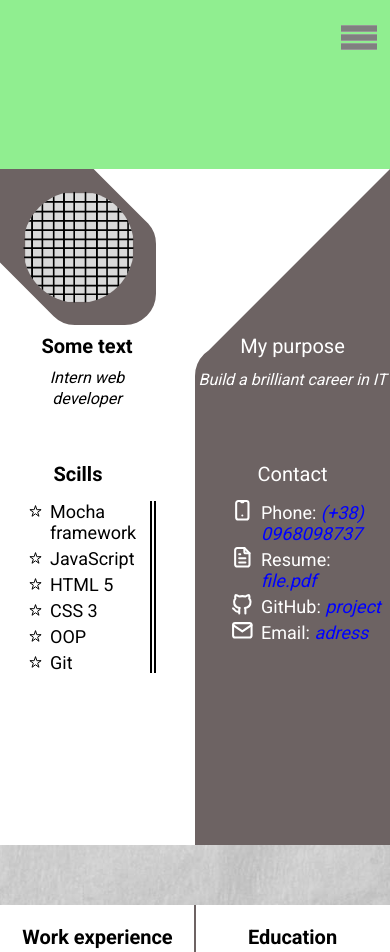
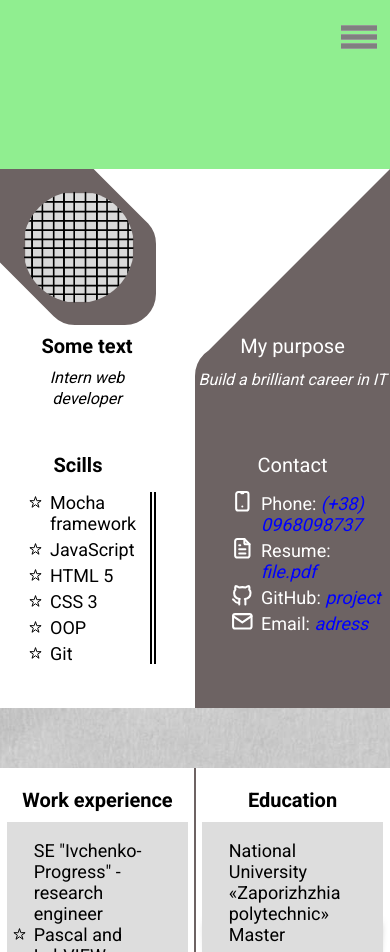
Before and after one commit to CyberBrainiac/CV, a plain HTML site: page index.html in a window 390 px wide. Shown: the top 952 px of the page. Drawn offline with Linux system fonts and the light colour scheme; files whose address does not match are found by name.

Commit message:
resume v-2-2
fixed bug in menu button
create function. It is allow resize section in site

```diff
--- a/script.js
+++ b/script.js
@@ -2,12 +2,11 @@
 document.onclick = (elem) => console.log(`X:${elem.clientX} Y:${elem.clientY}`);//для тестов и разработки, удалить после окончания проекта
 
 function adaptiveDesign() {
-  let sectionsArr = document.getElementsByTagName("section");
   let menu = document.querySelector(".burger-menu");
   let button = document.querySelector(".burger-menu_button");
   let buttonLines = button.children;
   let navigationLinkArr = Array.from( document.querySelector(".burger-menu_nav").children);
-  let page = document.querySelector(".page");
+  let pageContent = document.querySelector(".pageContent");
   let idIntervalArr_blinkLine = [];
   let backgroundColor = "#6D6363";
   let cornerCircleRadius;
@@ -25,26 +24,30 @@ function adaptiveDesign() {
 
 
   function drawDesign() {
-    windowInnerWidth = document.documentElement.clientWidth; //параметри можуть змінюватись
+    windowInnerWidth = document.documentElement.clientWidth; //можуть змінюватись при перевороті пристрою
     windowInnerHeight = document.documentElement.clientHeight;
     headerStyle = getComputedStyle( document.querySelector("header"));
     footerStyle = getComputedStyle( document.querySelector("footer"));
-    console.log("drawDesign");
 
     try {
+      /* f() for build content */
       adaptiveBodySize();
-      drawBackgroundS1_P1();
-      drawBackgroundS1_P2();
-      drawBackgroundS2();
       createAdaptiveImage();
       createAdaptiveBurgerMenu();
       adaptiveScillsContainer();
       adaptivePurposeContainer();
       adaptiveContactContainer();
+
+      /* f() for make site pretty */
+      correctExtraHeight();
+      drawBackgroundS1_P1();
+      drawBackgroundS1_P2();
+      drawBackgroundS2();
       toggleOverlay();
     } catch (error) {
       return(error);
     }
+
 
     // let mainPromise = new Promise( function(resolve, reject) {
     //   setInterval(function(resolve) {
@@ -97,19 +100,6 @@ function adaptiveDesign() {
   }
 
 
-  function toggleOverlay() {
-    let overlay = document.getElementById("overlay");
-
-    if(overlay.classList.contains("overlay")) {
-      overlay.textContent = "";
-      overlay.classList.toggle("overlay");
-    } else {
-      overlay.classList.toggle("overlay");
-      overlay.textContent = "SITE IS LOADING";
-    }
-  }
-
-
   function elementOffset(elem) {
     let el = elem.getBoundingClientRect();
     let scrolltop = Math.round(document.body.scrollTop + el.top);
@@ -119,20 +109,28 @@ function adaptiveDesign() {
 
 
   function adaptiveBodySize() {
+    let sectionsArr = document.getElementsByTagName("section");
+    let header = document.querySelector(".header");
     sectionsArr = document.getElementsByTagName("section");
 
     if(windowInnerWidth > 990) {
-      fontSize = 22;
-      page.style.left = (windowInnerWidth - 990) / 2 + "px";
-      page.style.width = "990px";
+      fontSize = 20;
+      pageContent.style.marginLeft = (windowInnerWidth - 990) / 2 + "px";
+      pageContent.style.width = "990px";
+      header.style.marginLeft = (windowInnerWidth - 990) / 2 + "px";
+      header.style.width = "990px";
     } else if(windowInnerWidth >= 660 && windowInnerWidth < 990 ) {
       fontSize = 20;
-      page.style.left = "0px";
-      page.style.width = windowInnerWidth + "px";
+      pageContent.style.marginLeft = "0px";
+      pageContent.style.width = windowInnerWidth + "px";
+      header.style.marginLeft = "0px";
+      header.style.width = windowInnerWidth + "px";
     } else {
       fontSize = 18;
-      page.style.left = "0px";
-      page.style.width = windowInnerWidth + "px";
+      pageContent.style.marginLeft = "0px";
+      pageContent.style.width = windowInnerWidth + "px";
+      header.style.marginLeft = "0px";
+      header.style.width = windowInnerWidth + "px";
     }
 
     if(windowInnerHeight < 660) {
@@ -144,7 +142,7 @@ function adaptiveDesign() {
         if(i == 0) {
           sectionsArr[i].style.height = windowInnerHeight - parseInt(headerStyle.height) + "px";
         } else if (i == sectionsArr.length - 1) {
-          sectionsArr[i].style.height = windowInnerHeight - parseInt(footerStyle.height) - parseInt(footerStyle.paddingTop) - parseInt(footerStyle.paddingBottom)+ "px";
+          sectionsArr[i].style.height = windowInnerHeight - parseInt(footerStyle.height) - parseInt(footerStyle.paddingTop) - parseInt(footerStyle.paddingBottom) + "px";
         } else {
           sectionsArr[i].style.height = "100vh";
         }
@@ -155,92 +153,6 @@ function adaptiveDesign() {
     [...h2].forEach((elem) => {
       elem.style.fontSize = fontSize + 2 + "px";
     });
-  }
-
-
-  function drawBackgroundS1_P1() {
-    let plot1 = document.querySelector(".plot-1-1");
-    let plot1Style = getComputedStyle(plot1);
-
-    const canvas = document.getElementById("canvasS1-P1");
-    const ctx = canvas.getContext("2d");
-    canvas.width = parseInt(plot1Style.width);
-    canvas.height = parseInt(plot1Style.height);
-
-    let backgroundWidth = parseInt(plot1Style.width);
-    cornerCircleRadius = backgroundWidth / 5; //x+x+0.5x = FullSide; x = FullSide/2,5; 0.5x = FullSide/5; Where x - stick; 0.5x - radiusOfCornerCircle
-    let backgroudStick = backgroundWidth / 2.5;
-    let roundingRadius = 30; //коефіціент скруглення кутів
-    let roundingLeg = roundingRadius / 2.414; //цей коэфіцієнт, означає значення тангенсу кута протилежного до радіусу. Завдяки ньому знаходимо протилежний катет трикутника побудованого на радіусі кола що дотикаеться до 2 прямих які потрібно скруглити.(більш детально у README);
-
-/*Image Background*/
-    ctx.fillStyle = backgroundColor;
-    ctx.beginPath();
-    ctx.moveTo(0, 0);
-    ctx.lineTo(backgroudStick * 1.5, 0);
-    ctx.lineTo(backgroundWidth - roundingLeg, backgroudStick - roundingLeg);
-    ctx.arc(backgroundWidth - roundingRadius, backgroudStick + roundingLeg, roundingRadius, 3*Math.PI/1.7, 0, false);
-    ctx.lineTo(backgroundWidth, backgroudStick * 2);
-    ctx.arc(backgroudStick * 2, backgroudStick * 2, cornerCircleRadius, 0, Math.PI / 2, false);
-    ctx.moveTo(backgroudStick * 2, backgroundWidth);
-    ctx.lineTo(backgroudStick * 1 + roundingLeg, backgroundWidth);
-    ctx.arc(backgroudStick * 1 + roundingLeg, backgroundWidth - roundingRadius, roundingRadius, Math.PI / 2, 3*Math.PI/4, false);
-    ctx.lineTo(0, backgroudStick * 1.5);
-    ctx.lineTo(0, 0);
-    ctx.fill();
-  }
-
-
-  function drawBackgroundS1_P2() {
-    let plot2 = document.querySelector(".plot-1-2");
-    let plot2Style = getComputedStyle(plot2);
-    let sectionStyle = getComputedStyle(sectionsArr[0]);
-
-    const canvas = document.getElementById("canvasS1-P2");
-    const ctx = canvas.getContext("2d");
-    canvas.width = parseInt(plot2Style.width);
-    canvas.height = parseInt(plot2Style.height);
-
-    let backgroundWidth = parseInt(plot2Style.width);
-    let sectionHeight = parseInt(sectionStyle.height);
-
-    ctx.fillStyle = backgroundColor;
-    ctx.beginPath();
-    ctx.moveTo(backgroundWidth, 0);
-    ctx.lineTo(cornerCircleRadius / 2.3, backgroundWidth - cornerCircleRadius / 2.3);
-    ctx.arc(cornerCircleRadius, backgroundWidth + cornerCircleRadius / 2.4 - 1, cornerCircleRadius, 5*Math.PI/4, Math.PI, true);
-    ctx.lineTo(0, sectionHeight);
-    ctx.lineTo(backgroundWidth, sectionHeight);
-    ctx.fill();
-  }
-
-
-  function drawBackgroundS2() {
-    let section2 = document.getElementById("section-2");
-    const canvas = document.getElementById("canvasS2");
-    const ctx = canvas.getContext("2d");
-    canvas.width = parseInt(page.style.width);
-    canvas.height = parseInt(getComputedStyle(section2).height);
-
-    let leg = canvas.width / 2; //у рівнобедренному прямокутному трикутнику катети рівні
-
-
-/*central line*/
-    ctx.strokeStyle = backgroundColor;
-    ctx.lineWidth = (canvas.width % 2 == 1) ? 3 : 2;
-    ctx.beginPath();
-    ctx.moveTo(canvas.width / 2, 0);
-    ctx.lineTo(canvas.width / 2, canvas.height - leg + 1);
-    ctx.stroke();
-
-/*triangle*/
-    ctx.fillStyle = backgroundColor;
-    ctx.beginPath();
-    ctx.moveTo(canvas.width / 2, canvas.height - leg);
-    ctx.lineTo(0, canvas.height);
-    ctx.lineTo(canvas.width, canvas.height);
-    ctx.lineTo(canvas.width / 2, canvas.height - leg);
-    ctx.fill();
   }
 
 
@@ -302,9 +214,11 @@ function adaptiveDesign() {
 /*Create Lines*/
     let buttonLinesOffset = parseInt(button.style.height) / 4; //проміжок між лініями
     let buttonLinesTopOffset = parseInt(button.style.top); //відступ з гори до ліній меню
+
     for(let i = 0; i < 3; i++) {
       let line = document.createElement("span");
       line.classList.add("burger-menu_lines");
+      if(buttonLinesOffset < 12) line.style.height = "4px";
       button.appendChild(line);
     }
 
@@ -391,7 +305,7 @@ function adaptiveDesign() {
               break;
           }
         }
-        buttonOverlay.classList.remove("buttonOverlay_active");
+        // buttonOverlay.classList.remove("buttonOverlay_active");
       }
     }
 
@@ -438,13 +352,14 @@ function adaptiveDesign() {
               break;
           }
         }
-        buttonOverlay.classList.remove("buttonOverlay_active");
+        // buttonOverlay.classList.remove("buttonOverlay_active");
       }
     }
   }
 
 
   function animateMenuNavigation() {
+    let buttonOverlay = document.querySelector(".buttonOverlay");
     let navigationBackground = document.querySelector(".burger-menu_nav");
 
     if(menu.classList.contains("burger-menu_active")) {
@@ -456,6 +371,10 @@ function adaptiveDesign() {
     function deactivateAnimation() {
       navigationBackground.style.height = "0";
       navigationLinkArr[0].style.borderTop = "none";
+      navigationBackground.ontransitionend = () => {
+        navigationBackground.ontransitionend = undefined;
+        buttonOverlay.classList.remove("buttonOverlay_active");
+      }
 
       for(let link of navigationLinkArr) {
         link.style.transitionDuration = "0";
@@ -473,7 +392,9 @@ function adaptiveDesign() {
       navigationBackground.style.height = "100vh";
 
       navigationBackground.ontransitionend = () => {
+        navigationBackground.ontransitionend = undefined;
         navigationLinkArr[0].style.borderTop = "1px solid black";
+        buttonOverlay.classList.remove("buttonOverlay_active");
 
         for(let link of navigationLinkArr) {
           link.style.transitionDuration = "0.6s";
@@ -484,7 +405,6 @@ function adaptiveDesign() {
 
           setTimeout(() => link.style.color = "white", 50);
         }
-        navigationBackground.ontransitionend = undefined;
       }
     }
   }
@@ -495,7 +415,7 @@ function adaptiveDesign() {
     let scillsStyle = getComputedStyle(scills);
     let scillsPosition = elementOffset(scills);
     let scillsElement = scills.children;
-    let liOffset = elementOffset(document.querySelector(".status-cont")).left - parseInt(page.style.left);
+    let liOffset = elementOffset(document.querySelector(".status-cont")).left - parseInt(pageContent.style.marginLeft);
 
     // console.log(scillsStyle.marginTop);
     // console.log(windowInnerHeight - (scillsPosition.top + parseInt(scillsStyle.height)));
@@ -532,7 +452,7 @@ function adaptiveDesign() {
   function adaptiveContactContainer() {
 
     let contact = document.querySelector(".contacts");
-    let contactContainerStyle = getComputedStyle( document.querySelector(".plot-1-1"))
+    let contactContainerStyle = getComputedStyle( document.querySelector(".plot-1-1"));
     let arrOfSpan = [...contact.children].slice(1);
     let scillsOffset = elementOffset(document.querySelector(".scills"));
     let purposeContainer = document.querySelector(".aim");
@@ -543,8 +463,134 @@ function adaptiveDesign() {
     for(let span of arrOfSpan) {
       span.style.fontSize = fontSize + "px";
       span.children[0].style.fontSize = fontSize + "px"; //link fontSize
-      span.style.marginLeft = windowInnerWidth / 2 - parseInt(contactContainerStyle.width) - parseInt(page.style.left) + "px";
+      span.style.marginLeft = windowInnerWidth / 2 - parseInt(contactContainerStyle.width) - parseInt(pageContent.style.marginLeft) + "px";
       span.style.marginLeft = parseInt(span.style.marginLeft) + 1.5 * fontSize + "px"; // додаю значення contacts.span::before.left
+    }
+  }
+
+
+  function correctExtraHeight() {
+    let sectionsArr = document.getElementsByTagName("section");
+    let legalExtraHeight = 80;
+
+    for(let i = 0; i < sectionsArr.length; i++) {
+      switch (i) { //підлаштування висоти для кожної секції сайту
+        case 0:
+          let photoHeight = parseInt(getComputedStyle( document.querySelector(".photo")).height);
+          let scillsStyle = getComputedStyle( document.querySelector(".scills"));
+          let scillsHeight = parseInt(scillsStyle.height) + parseInt(scillsStyle.marginTop);
+
+          if(parseInt(sectionsArr[i].style.height) - photoHeight - scillsHeight > legalExtraHeight) {
+            sectionsArr[i].style.height = photoHeight + scillsHeight + parseInt(scillsStyle.marginTop) + "px";
+          }
+          break;
+        case 1:
+
+          break;
+        case 2:
+
+          break;
+        default:
+      }
+    }
+  }
+
+
+  function drawBackgroundS1_P1() {
+    let plot1 = document.querySelector(".plot-1-1");
+    let plot1Style = getComputedStyle(plot1);
+
+    const canvas = document.getElementById("canvasS1-P1");
+    const ctx = canvas.getContext("2d");
+    canvas.width = parseInt(plot1Style.width);
+    canvas.height = parseInt(plot1Style.height);
+
+    let backgroundWidth = parseInt(plot1Style.width);
+    cornerCircleRadius = backgroundWidth / 5; //x+x+0.5x = FullSide; x = FullSide/2,5; 0.5x = FullSide/5; Where x - stick; 0.5x - radiusOfCornerCircle
+    let backgroudStick = backgroundWidth / 2.5;
+    let roundingRadius = 30; //коефіціент скруглення кутів
+    let roundingLeg = roundingRadius / 2.414; //цей коэфіцієнт, означає значення тангенсу кута протилежного до радіусу. Завдяки ньому знаходимо протилежний катет трикутника побудованого на радіусі кола що дотикаеться до 2 прямих які потрібно скруглити.(більш детально у README);
+
+/*Image Background*/
+    ctx.fillStyle = backgroundColor;
+    ctx.beginPath();
+    ctx.moveTo(0, 0);
+    ctx.lineTo(backgroudStick * 1.5, 0);
+    ctx.lineTo(backgroundWidth - roundingLeg, backgroudStick - roundingLeg);
+    ctx.arc(backgroundWidth - roundingRadius, backgroudStick + roundingLeg, roundingRadius, 3*Math.PI/1.7, 0, false);
+    ctx.lineTo(backgroundWidth, backgroudStick * 2);
+    ctx.arc(backgroudStick * 2, backgroudStick * 2, cornerCircleRadius, 0, Math.PI / 2, false);
+    ctx.moveTo(backgroudStick * 2, backgroundWidth);
+    ctx.lineTo(backgroudStick * 1 + roundingLeg, backgroundWidth);
+    ctx.arc(backgroudStick * 1 + roundingLeg, backgroundWidth - roundingRadius, roundingRadius, Math.PI / 2, 3*Math.PI/4, false);
+    ctx.lineTo(0, backgroudStick * 1.5);
+    ctx.lineTo(0, 0);
+    ctx.fill();
+  }
+
+
+  function drawBackgroundS1_P2() {
+    let plot2 = document.querySelector(".plot-1-2");
+    let plot2Style = getComputedStyle(plot2);
+    // let sectionStyle = getComputedStyle(document.getElementById("section-1"));
+
+    const canvas = document.getElementById("canvasS1-P2");
+    const ctx = canvas.getContext("2d");
+    canvas.width = parseInt(plot2Style.width);
+    canvas.height = parseInt(plot2Style.height);
+
+    let backgroundWidth = parseInt(plot2Style.width);
+    // let sectionHeight = parseInt(sectionStyle.height);
+
+    ctx.fillStyle = backgroundColor;
+    ctx.beginPath();
+    ctx.moveTo(backgroundWidth, 0);
+    ctx.lineTo(cornerCircleRadius / 2.3, backgroundWidth - cornerCircleRadius / 2.3);
+    ctx.arc(cornerCircleRadius, backgroundWidth + cornerCircleRadius / 2.4 - 1, cornerCircleRadius, 5*Math.PI/4, Math.PI, true);
+    ctx.lineTo(0, parseInt(plot2Style.height));
+    ctx.lineTo(backgroundWidth, parseInt(plot2Style.height));
+    ctx.fill();
+  }
+
+
+  function drawBackgroundS2() {
+    let section2 = document.getElementById("section-2");
+    const canvas = document.getElementById("canvasS2");
+    const ctx = canvas.getContext("2d");
+    canvas.width = parseInt(pageContent.style.width);
+    canvas.height = parseInt(getComputedStyle(section2).height);
+
+    let leg = canvas.width / 2; //у рівнобедренному прямокутному трикутнику катети рівні
+
+
+/*central line*/
+    ctx.strokeStyle = backgroundColor;
+    ctx.lineWidth = (canvas.width % 2 == 1) ? 3 : 2;
+    ctx.beginPath();
+    ctx.moveTo(canvas.width / 2, 0);
+    ctx.lineTo(canvas.width / 2, canvas.height - leg + 1);
+    ctx.stroke();
+
+/*triangle*/
+    ctx.fillStyle = backgroundColor;
+    ctx.beginPath();
+    ctx.moveTo(canvas.width / 2, canvas.height - leg);
+    ctx.lineTo(0, canvas.height);
+    ctx.lineTo(canvas.width, canvas.height);
+    ctx.lineTo(canvas.width / 2, canvas.height - leg);
+    ctx.fill();
+  }
+
+
+  function toggleOverlay() {
+    let overlay = document.getElementById("overlay");
+
+    if(overlay.classList.contains("overlay")) {
+      overlay.textContent = "";
+      overlay.classList.toggle("overlay");
+    } else {
+      overlay.classList.toggle("overlay");
+      overlay.textContent = "SITE IS LOADING";
     }
   }
 
--- a/style.css
+++ b/style.css
@@ -10,13 +10,6 @@
   font-weight: 400;
 }
 
-header {
-  height: 20vh;
-  background-color: lightgreen;
-}
-
-section {display: flex;}
-
 h2 {
   text-align: center;
   font-weight: 700;
@@ -24,17 +17,17 @@ h2 {
 
 img {border-radius: 50%;}
 
-ul {list-style-image: url("C:/myDataArs/myProject/TEST/images/list-marker.svg");}
-
+ul {list-style-image: url("images/list-marker.svg");}
 
 .page {
-  background-image: url("C:/myDataArs/myProject/TEST/images/paper4.jpg");
+  width: 100%;
+  height: 100vh;
+  position: relative;
+  background-image: url("images/paper4.jpg");
   background-size: cover;
   background-attachment: fixed;
-  position: absolute;
   overflow-x:hidden;
 }
-
 
 /* .horizontal-ruler {
   position: absolute;
@@ -107,11 +100,12 @@ ul {list-style-image: url("C:/myDataArs/myProject/TEST/images/list-marker.svg");
 .burger-menu_button:hover .burger-menu_lines {filter: brightness(1.2);}
 .burger-menu_active .burger-menu_lines {background-color: red;}
 
-.buttonOverlay_active{
+.buttonOverlay {
+  z-index: 0;
   position: fixed;
-  z-index: 40;
   cursor: pointer;
 }
+.buttonOverlay_active {z-index: 40;}
 
 .burger-menu_nav {
   position: fixed;
@@ -122,7 +116,7 @@ ul {list-style-image: url("C:/myDataArs/myProject/TEST/images/list-marker.svg");
   background-color: gray;
   height: 0px;
 }
-/* .burger-menu_active .burger-menu_nav {height: 100vh;} */
+
 .burger-menu_link {
   text-decoration: none;
   text-transform: uppercase;
@@ -135,6 +129,13 @@ ul {list-style-image: url("C:/myDataArs/myProject/TEST/images/list-marker.svg");
 }
 .burger-menu_link:hover {filter: brightness(0.7);}
 
+
+header {
+  height: 20vh;
+  background-color: lightgreen;
+}
+
+section {display: flex;}
 
 /*Section 1*/
 #section-1 {
@@ -163,7 +164,7 @@ ul {list-style-image: url("C:/myDataArs/myProject/TEST/images/list-marker.svg");
       font-weight: 700;
     }
 
-    .scills {margin-top: 3em;}
+    .scills {margin-top: 2.5em;}
     .scills ul {
       margin-top: 0.8em;
       border-right: 6px double black;
@@ -219,10 +220,10 @@ ul {list-style-image: url("C:/myDataArs/myProject/TEST/images/list-marker.svg");
       left: -1.7em;
       top: -0.2em;
     }
-    .phone::before {background-image: url("C:/myDataArs/myProject/TEST/images/mobile-white.svg");}
-    .resumeFile::before {background-image: url("C:/myDataArs/myProject/TEST/images/file-text-white.svg");}
-    .gitHub::before {background-image: url("C:/myDataArs/myProject/TEST/images/github-white.svg");}
-    .mail::before {background-image: url("C:/myDataArs/myProject/TEST/images/mail-white.svg");}
+    .phone::before {background-image: url("images/mobile-white.svg");}
+    .resumeFile::before {background-image: url("images/file-text-white.svg");}
+    .gitHub::before {background-image: url("images/github-white.svg");}
+    .mail::before {background-image: url("images/mail-white.svg");}
 
 /*Section 2*/
 #section-2 {
@@ -233,8 +234,6 @@ ul {list-style-image: url("C:/myDataArs/myProject/TEST/images/list-marker.svg");
   #canvasS2{
     position: absolute;
     z-index: 0;
-    /* border: 1px solid magenta; */
-    /* background-color: cyan; */
   }
 
   .plot-2-1 {
```
